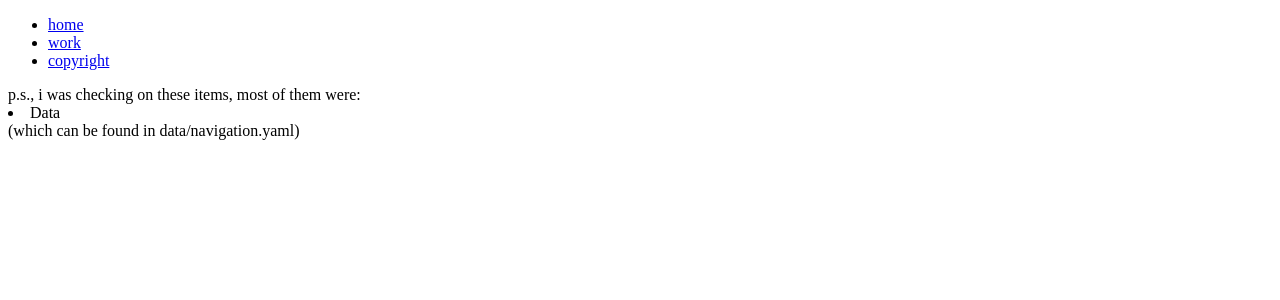
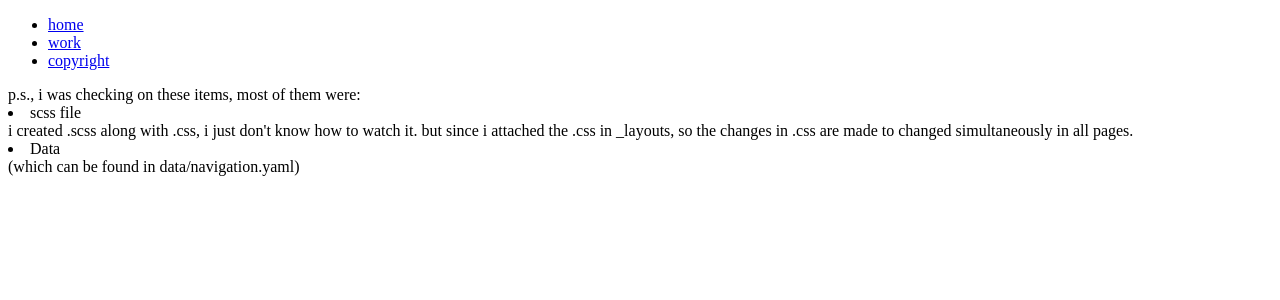
Before and after one commit to lanyixiao/WebS19, a Jekyll site: the page built from index.html, in a window 1280 px wide. Shown: the top 300 px of the page. Built offline with Jekyll 4.4.1, drawn with Linux system fonts in a browser that asks for light colours.

Commit message:
Update index.html

```diff
--- a/index.html
+++ b/index.html
@@ -9,5 +9,9 @@ permalink: /
 
 p.s., i was checking on these items, most of them were:
 
+<li> scss file </li>
+i created .scss along with .css, i just don't know how to watch it.
+but since i attached the .css in _layouts, so the changes in .css are made to changed simultaneously in all pages.
+
 <li> Data </li>
 (which can be found in data/navigation.yaml)
```
